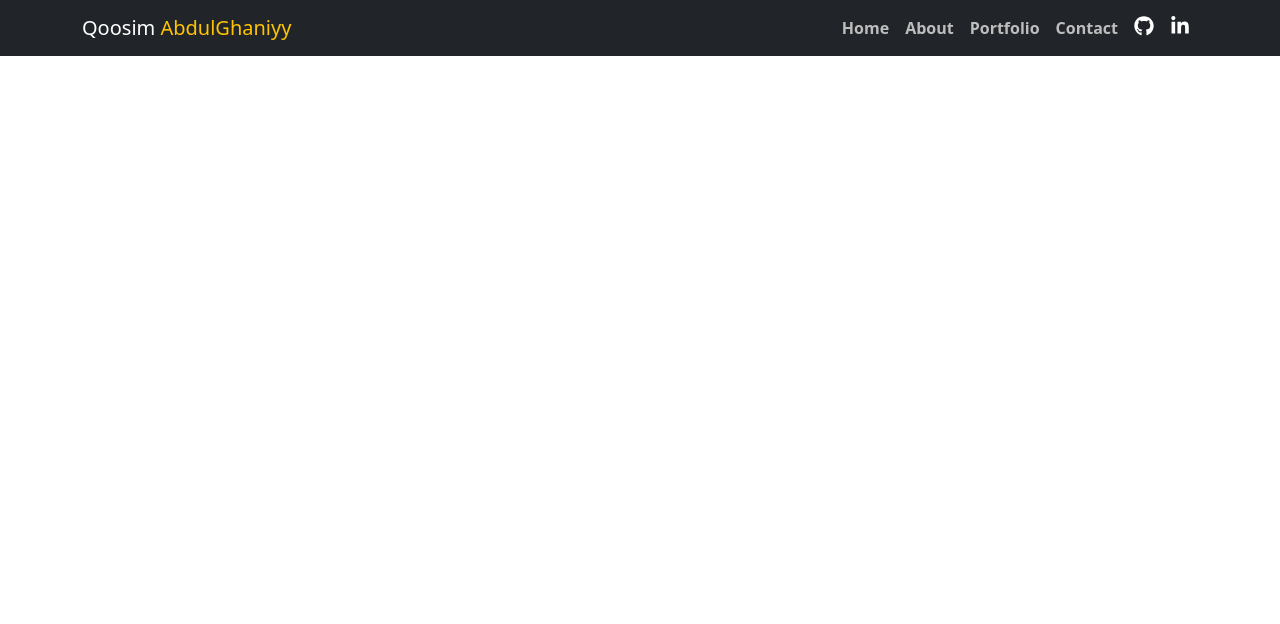
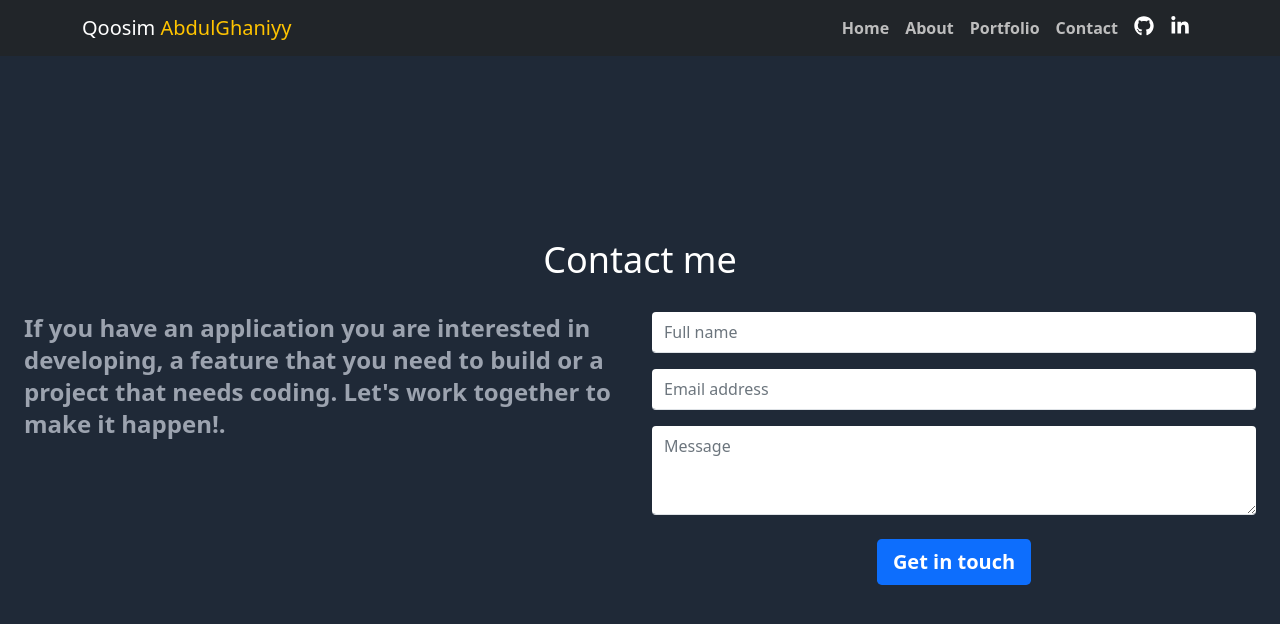
Before and after one commit to Qoosim/portfolio, a React (Create React App) app: page /contact in a window 1280 px wide. Shown: the top 624 px of the page. Built offline with nearby package versions, Linux system fonts and the light colour scheme; the HTML template or start-up script is replaced by a standard one.

Commit message:
Create and add content to the contact component

```diff
--- a/src/components/about/About.js
+++ b/src/components/about/About.js
@@ -9,9 +9,7 @@ import {
 } from 'react-icons/si';
 import { FaHtml5, FaReact, FaBootstrap, FaGithub } from 'react-icons/fa';
 
-const About = () => {
-
-  return (
+const About = () => (
   <Container style={{minHeight: '100vh'}}>
       <Row xs={1} md={2} className="flex gx-5" style={{paddingTop: '5rem'}}>
         <Col>
@@ -84,6 +82,5 @@ const About = () => {
       </Row>
   </Container>
 )
-}
 
 export default About;
--- a/src/components/contact/Contact.js
+++ b/src/components/contact/Contact.js
@@ -1,11 +1,67 @@
 import React from 'react';
+import { Button, Container, Col, Form, Row } from 'react-bootstrap';
+import { motion } from "framer-motion";
 
-const Contact = () => {
-  return (
-    <>
-      <h2 className="text-white text-center">You can reach out to me via ayinde.abdulghaniyy@gmail.com</h2>
-    </>
-  )
-}
+const Contact = () => (
+  <Container
+    fluid
+    id="contact"
+    as="section"
+    className="min-vh-100 py-5 d-flex flex-column justify-content-center align-items-center"
+  >
+    <Row>
+      <h3 className="text-white text-center text-4xl font-source bold text-orange-400 py-4">Contact me</h3>
+      <Col>
+        <motion.div
+          className="text-center text-md-start text-2xl text-gray-400 font-source font-semibold"
+          initial={{ opacity: 0, x: -500 }}
+          whileInView={{ opacity: 1, x: 0 }}
+          transition={{ duration: 1 }}
+          viewport={{ once: true }}
+        >
+          If you have an application you are interested in developing, a feature that you need to build or a project that needs coding. Let's work together to make it happen!.
+        </motion.div>
+      </Col>
+      <Col >
+        <motion.div
+          initial={{ opacity: 0, x: 500 }}
+          whileInView={{ opacity: 1, x: 0 }}
+          transition={{ duration: 1 }}
+          viewport={{ once: true }}
+        >
+          <Form action="https://formspree.io/f/meqvpkyg" method="post">
+            <Form.Control
+              type="text"
+              name="name"
+              placeholder="Full name"
+              className="mb-3 py-2 border-0 border-bottom"
+              required
+            />
+            <Form.Control
+              type="email"
+              name="email"
+              placeholder="Email address"
+              className="mb-3 py-2 border-0 border-bottom"
+              required
+            />
+            <Form.Control
+              as="textarea"
+              name="msg"
+              rows={3}
+              placeholder="Message"
+              className="mb-4 py-2 border-0 border-bottom"
+              required
+            />
+            <div className="d-flex justify-content-center">
+              <Button type="submit" size="lg" className="bg-custom1 fw-bold border-0">
+                Get in touch
+              </Button>
+            </div>
+          </Form>
+        </motion.div>
+      </Col>
+    </Row>
+  </Container>
+)
 
 export default Contact;
--- a/src/components/modal/Modal.js
+++ /dev/null
@@ -1,65 +0,0 @@
-import React from 'react';
-import { Badge, Button, ButtonGroup, Image, Row } from 'react-bootstrap';
-import projects from '../../data';
-
-const Modal = () => {
-    const [show, setShow] = React.useState(false);
-    const [modalIndex, setModalIndex] = React.useState(0);
-
-    const closeModal = () => {
-        setShow(false);
-    }
-
-    const openModal = (i) => {
-        setShow(true);
-        setModalIndex(i);
-    }
-
-    return (
-        <>
-            <Modal show={show} onHide={closeModal} size="lg" centered>
-                <Modal.Header closeButton>
-                  <Modal.Title>{projects[modalIndex].name}</Modal.Title>
-                </Modal.Header>
-                <Modal.Body>
-                  <Row xs="auto" className="mx-0 mb-2">
-                    {projects[modalIndex].tech.map((lang) => (
-                      <Badge
-                        key={lang}
-                        bg="light"
-                        text="dark"
-                        className="border border-dark me-2 mb-1"
-                        >
-                            {lang}
-                        </Badge>
-                    ))}
-                  </Row>
-                  <Image src={projects[modalIndex].image} fluid />
-                  <p className="my-2">{projects[modalIndex].desc}</p>
-                  <ButtonGroup className="w-100">
-                    <Button
-                      as="a"
-                      className="fw-bold border-dark"
-                      href={projects[modalIndex].live}
-                      target="_blank"
-                      rel="noreferrer"
-                    >
-                      Live Demo
-                    </Button>
-                    <Button
-                      as="a"
-                      className="fw-bold border-dark"
-                      href={projects[modalIndex].github}
-                      target="_blank"
-                      rel="noreferrer"
-                    >
-                      Source Code
-                    </Button>
-                  </ButtonGroup>
-                </Modal.Body>
-            </Modal>
-        </>
-    )
-}
-
-export default Modal;
--- a/src/components/projects/Project.js
+++ b/src/components/projects/Project.js
@@ -50,7 +50,6 @@ const Project = () => {
                       </div>
                     </Card.Text>
                     <motion.div whileHover={{ scale: 0.9 }}>
-                      <div>
                       <Button
                         variant="warning"
                         className="font-mont fw-bold py-1"
@@ -59,7 +58,6 @@ const Project = () => {
                       >
                         See Project
                       </Button>
-                      </div>
                     </motion.div>
                   </Card.Body>
                 </Card>
@@ -89,7 +87,6 @@ const Project = () => {
           <p className="my-2">{projects[index].desc}</p>
           <ButtonGroup className="w-100">
             <motion.div whileHover={{ scale: 0.9 }}>
-              <div>
               <Button
                 as="a"
                 variant="warning"
@@ -101,10 +98,8 @@ const Project = () => {
               >
                 Live Demo
               </Button>
-              </div>
             </motion.div>
             <motion.div whileHover={{ scale: 0.9}}>
-              <div>
               <Button
                 as="a"
                 variant="warning"
@@ -116,7 +111,6 @@ const Project = () => {
               >
                 Source Code
               </Button>
-              </div>
             </motion.div>
           </ButtonGroup>
         </Modal.Body>
```
Lines whose indentation alone changed are shown as unchanged.
